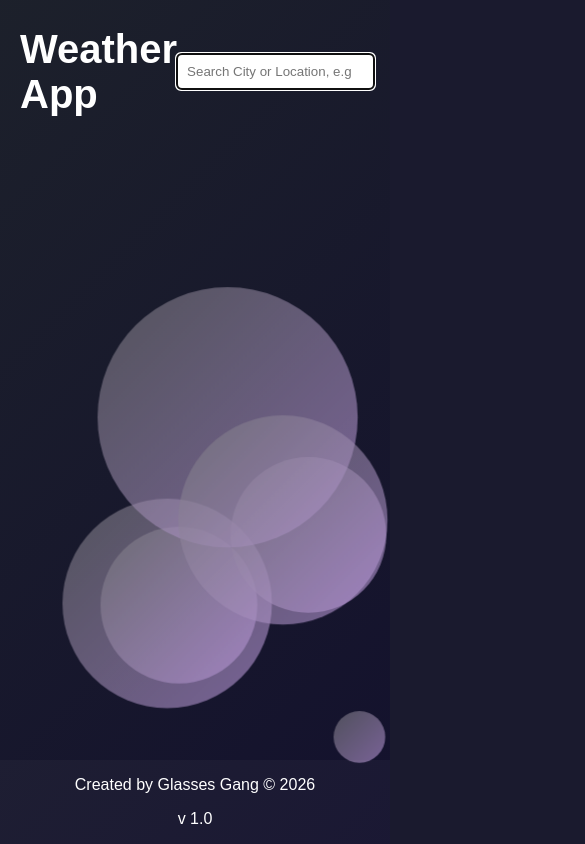
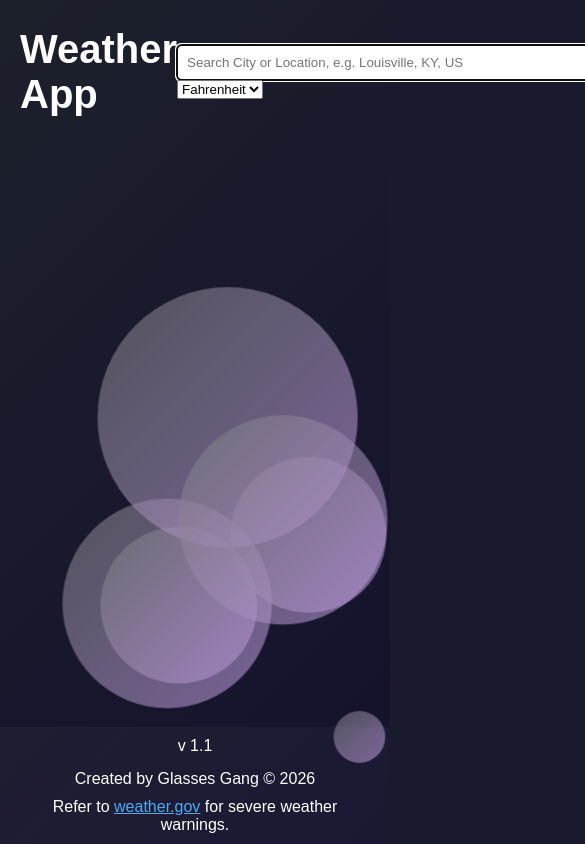
Before and after one commit to Benmad551/WeatherWebsite, a plain HTML site: page index.html in a window 390 px wide. Shown: the top 844 px of the page, 585 px wide, since content can reach past the window. Drawn offline with Linux system fonts and the light colour scheme.

Commit message:
Updated to let user decide on units

```diff
--- a/index.html
+++ b/index.html
@@ -21,7 +21,14 @@
 
 <header>
     <h1>Weather App</h1>
-    <input id="cityInput" type="search" aria-label="Search city or location" placeholder="Search City or Location, e.g. Louisville, KY, US">
+    <div class="header-controls">
+        <input id="cityInput" type="search" aria-label="Search city or location" placeholder="Search City or Location, e.g. Louisville, KY, US">
+        <select id="unitSelect" aria-label="Select temperature unit">
+            <option value="imperial">Fahrenheit</option>
+            <option value="metric">Celsius</option>
+            <option value="standard">Kelvin</option>
+        </select>
+    </div>
 </header>
 
 <main>
@@ -48,8 +55,14 @@
 </main>
 
 <footer>
-    <p>Created by Glasses Gang &copy; 2026</p>
-    <p id="versionTag">v 1.0</p>
+    <div class="footer-left">
+        <p id="versionTag">v 1.1</p>
+        <p>Created by Glasses Gang &copy; 2026</p>
+    </div>
+    <div class="footer-right">
+        <p>Refer to <a href="https://www.weather.gov/" target="_blank" rel="noopener noreferrer">weather.gov</a> for severe weather warnings.</p>
+    </div>
+
 </footer>
 </body>
 
--- a/script.js
+++ b/script.js
@@ -18,9 +18,9 @@ async function getGeoLocation(city) {
     return { lat, lon};
 }
 
-async function getWeather(lat, lon) {
+async function getWeather(lat, lon, units) {
   const apiKey = '3db7e3d8e95dfdabc841e3d6317f29f9';
-  const url = `https://api.openweathermap.org/data/2.5/weather?lat=${lat}&lon=${lon}&units=imperial&appid=${apiKey}`;
+  const url = `https://api.openweathermap.org/data/2.5/weather?lat=${lat}&lon=${lon}&units=${units}&appid=${apiKey}`;
     const response = await fetch(url);
     if (!response.ok) {
       throw new Error(`Weather Query Failed: ${response.status}`);
@@ -30,9 +30,9 @@ async function getWeather(lat, lon) {
     return result;
 }
 
-async function getWeatherForLocation(city) {
+async function getWeatherForLocation(city, units) {
     const { lat, lon } = await getGeoLocation(city);
-    const weather = await getWeather(lat, lon);
+    const weather = await getWeather(lat, lon, units);
 
     return {
       city: weather.name,
@@ -52,11 +52,12 @@ document.getElementById("cityInput").addEventListener("keydown", function(event)
   }
 });
 
-function displayWeather(weatherData) {
+function displayWeather(weatherData, units) {
   const weather = document.getElementById("weather");
   document.getElementById("city").textContent = `${weatherData.city}, ${weatherData.country}`;
-  document.getElementById("temp").textContent = `Temperature: ${weatherData.temp} °F`;
-  document.getElementById("feelsLike").textContent = `Feels Like: ${weatherData.feelsLike} °F`;
+  const tempUnit = units === "metric" ? "°C" : units === "standard" ? "K" : "°F";
+  document.getElementById("temp").textContent = `Temperature: ${weatherData.temp} ${tempUnit}`;
+  document.getElementById("feelsLike").textContent = `Feels Like: ${weatherData.feelsLike} ${tempUnit}`;
   document.getElementById("humidity").textContent = `Humidity: ${weatherData.humidity}%`;
   document.getElementById("description").textContent = `Description: ${weatherData.description}`;
   document.getElementById("windSpeed").textContent = `Wind Speed: ${weatherData.windSpeed} mph`;
@@ -70,6 +71,7 @@ async function handleCityInput() {
   const weather = document.getElementById("weather");
   const weatherCard = document.getElementById("weatherCard");
   const city = document.getElementById("cityInput").value.trim();
+  const units = document.getElementById("unitSelect").value;
   const errorMessage = document.getElementById("errorMessage");
 
   errorMessage.textContent = "";
@@ -84,8 +86,8 @@ async function handleCityInput() {
   };
 
   try {
-    const weatherData = await getWeatherForLocation(city);
-    displayWeather(weatherData);
+    const weatherData = await getWeatherForLocation(city, units);
+    displayWeather(weatherData, units);
     weatherCard.classList.remove("hidden");
 
   } catch (error) {
--- a/styles.css
+++ b/styles.css
@@ -216,10 +216,48 @@ main {
 }
 
 footer {
-  left: 0;
-  bottom: 0;
-  width: 100%;
-  background-color: rgba(214, 211, 211, 0.037);
-  color: white;
-  text-align: center;
+    display: flex;
+    justify-content: space-between;
+    align-items: center;
+    width: 100%;
+    padding: 10px 20px;
+    box-sizing: border-box;
+    background-color: rgba(214, 211, 211, 0.037);
+    color: white;
+
 }
+
+footer a {
+  color: #4dabf7;
+}
+
+.footer-left {
+    display: flex;
+    flex-direction: column;
+    align-items: left;
+    gap: 15px;
+}
+
+.footer-right {
+    text-align: right;
+}
+
+footer p {
+    margin: 0;
+}
+
+@media (max-width: 600px) {
+    footer {
+        flex-direction: column;
+        gap: 10px;
+        text-align: center;
+    }
+
+    .footer-left {
+        justify-content: center;
+    }
+
+    .footer-right {
+        text-align: center;
+    }
+}
```
